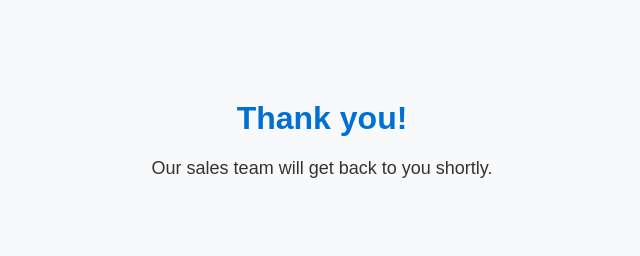
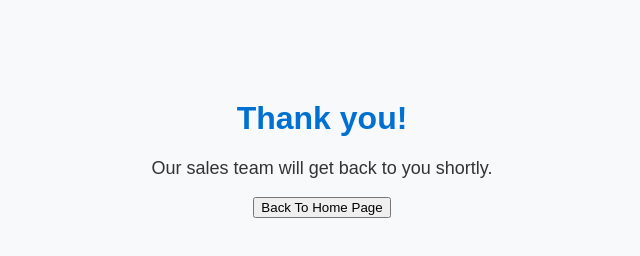
Before and after one commit to liordadon88/lITcompeny, a plain HTML site: page index.html in a window 1280 px wide. Shown: the whole page, without its empty margins (318-958 px from the left). Drawn offline with Linux system fonts and the light colour scheme.

Commit message:
Update index.html

```diff
--- a/index.html
+++ b/index.html
@@ -13,5 +13,8 @@
 <body>
   <h1>Thank you!</h1>
   <p>Our sales team will get back to you shortly.</p>
+  <button onclick="window.location.href='https://supremeit.netlify.app/'">
+  Back To Home Page
+  </button>
 </body>
 </html>
```
